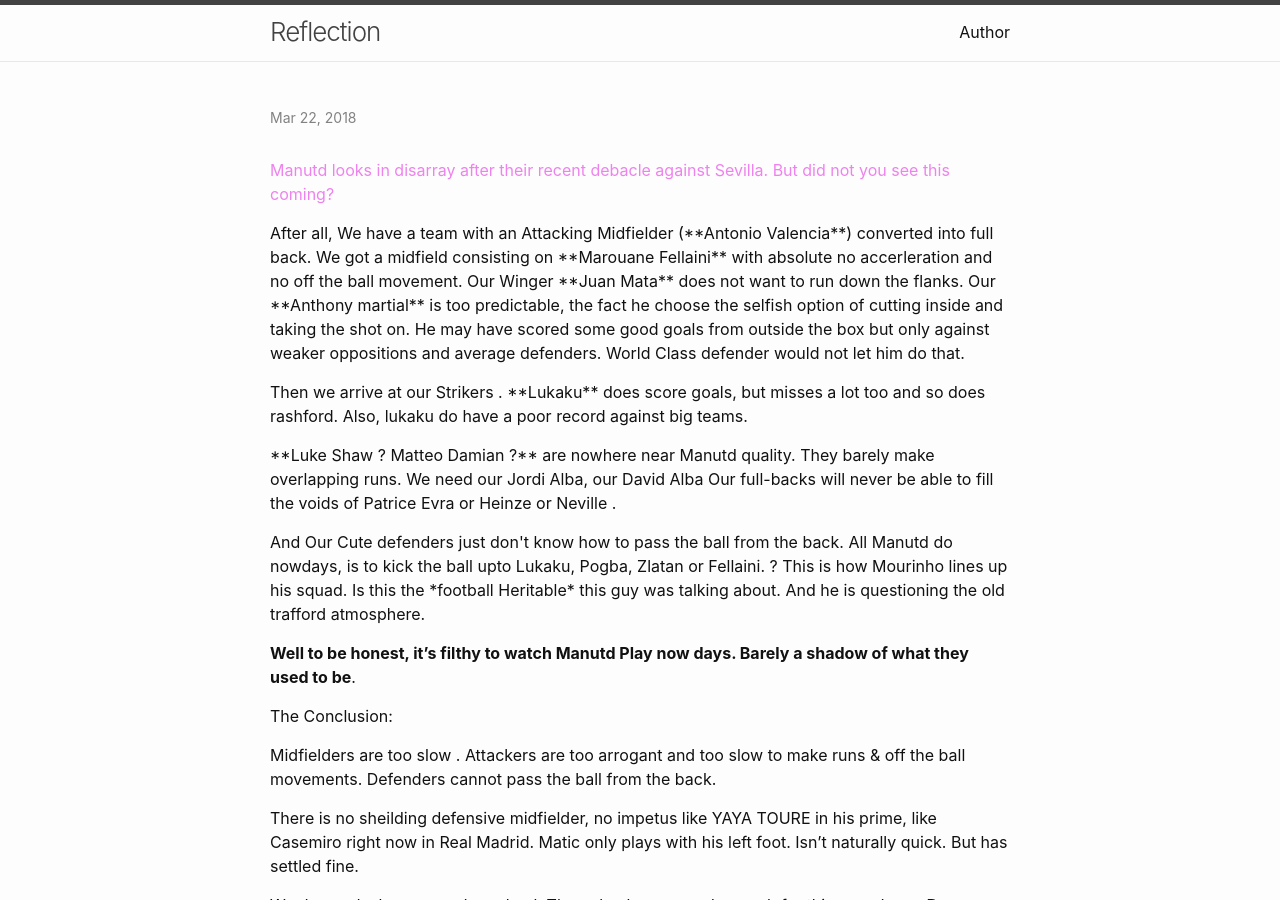
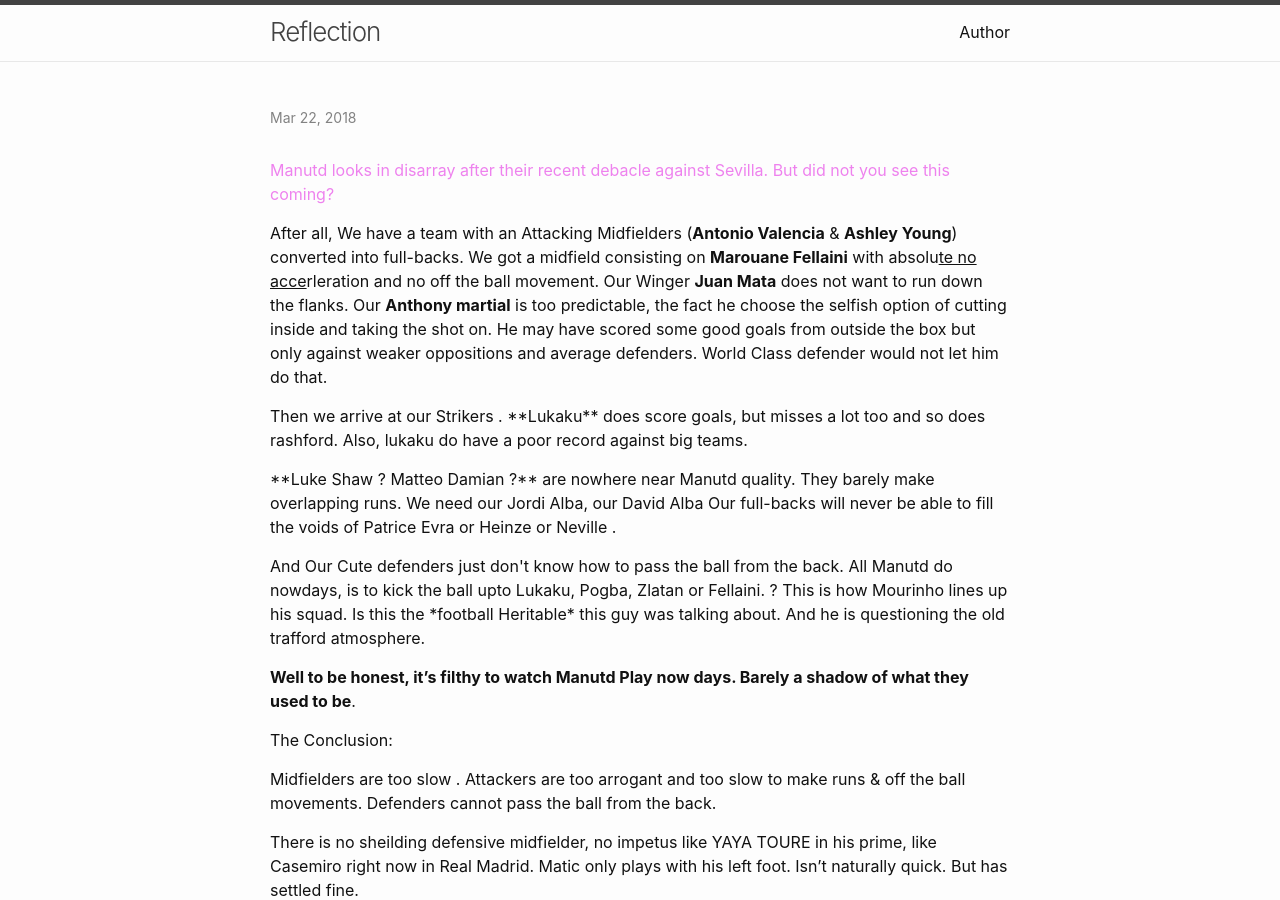
Before and after one commit to meadow-tulips/Myblog, a Jekyll site: the page built from _posts/2018-03-22-the-manutd-conundrum.markdown, in a window 1280 px wide and 900 px high. Built offline with Jekyll 4.4.1, drawn with Linux system fonts in a browser that asks for light colours.

Commit message:
Update 2018-03-22-the-manutd-conundrum.markdown

```diff
--- a/_posts/2018-03-22-the-manutd-conundrum.markdown
+++ b/_posts/2018-03-22-the-manutd-conundrum.markdown
@@ -7,9 +7,7 @@ categories: Football
 
 <p style="color:violet"> Manutd looks in disarray after their recent debacle against Sevilla. But did not you see this coming? </p>
 
-<p>After all, We have a team with an Attacking Midfielder (**Antonio Valencia**) converted into full back.
-We got a midfield consisting on **Marouane Fellaini** with absolute no accerleration and no off the ball movement.
-Our Winger **Juan Mata** does not want to run down the flanks. Our **Anthony martial** is too predictable, the fact he choose the selfish option of cutting inside and taking the shot on. He may have scored some good goals from outside the box but only against weaker oppositions and average defenders. World Class defender would not let him do that.
+<p>After all, We have a team with an Attacking Midfielders (<b>Antonio Valencia</b> & <b>Ashley Young</b>) converted into full-backs. We got a midfield consisting on <b>Marouane Fellaini</b> with absolu<u>te no acce</u>rleration and no off the ball movement. Our Winger <b>Juan Mata</b> does not want to run down the flanks. Our <b>Anthony martial</b> is too predictable, the fact he choose the selfish option of cutting inside and taking the shot on. He may have scored some good goals from outside the box but only against weaker oppositions and average defenders. World Class defender would not let him do that.
 </p>
 
 <p>Then we arrive at our Strikers . **Lukaku** does score goals, but misses a lot too and so does rashford. Also, lukaku do have a poor record against big teams.
```
